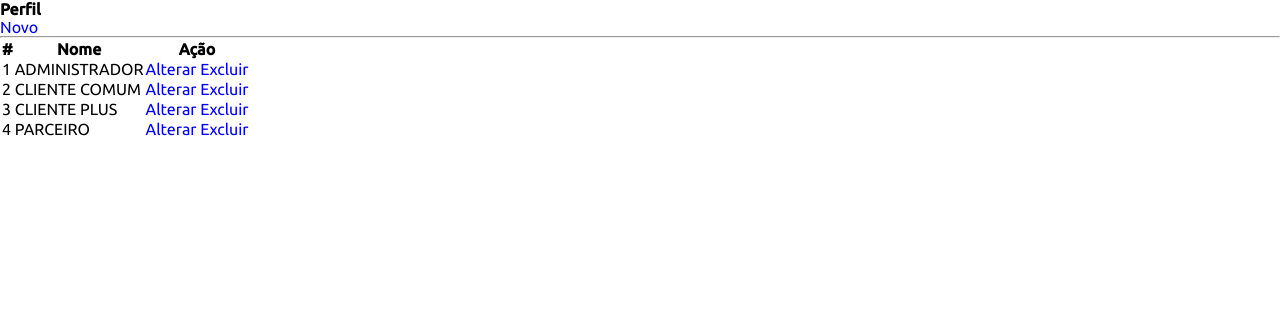
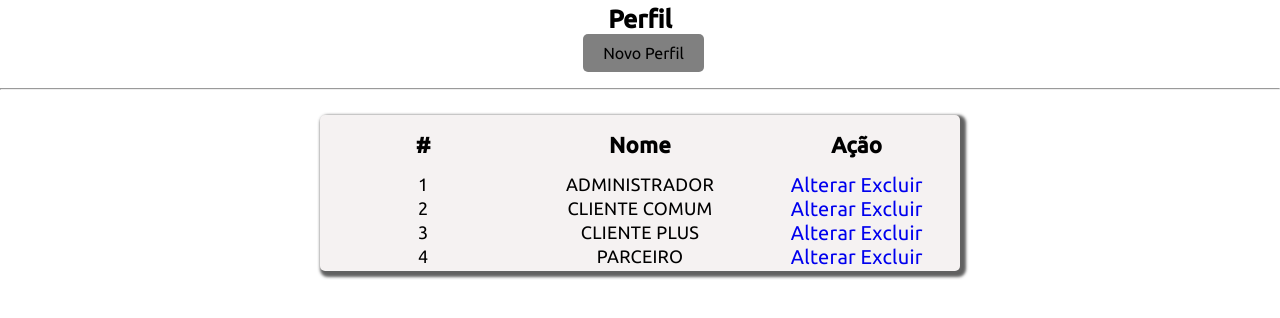
Before and after one commit to mrfelipesensei/FITNOW, a PHP site: page /perfis/index.php in a window 1280 px wide. Shown: the part 123-441 px from the top of the page. Run offline with PHP 8.4, Linux system fonts and the light colour scheme; data comes from the database, SQL or seed files in the repository.

Commit message:
Estilizando perfis/index.php

```diff
--- /dev/null
+++ b/16/crud_1/assests/css/index_perfil.css
@@ -0,0 +1,96 @@
+*{
+    margin: 0;
+    padding: 0;
+    box-sizing: border-box;
+}
+
+h1{
+    text-align: center;
+    font-size: 25px;
+    margin-top: 5px;
+}
+
+.btn {
+    background-color: grey;
+    color: black;
+    border-radius: 5px;
+    border: none;
+    padding: 10px 20px;
+    position: absolute;
+    right: 45%;
+}
+
+.btn:hover{
+    background-color: green;
+    color: white;
+    transition: 1s;
+}
+
+.outcontainer{
+    display: flex;
+    justify-content: center;
+    align-items: center;
+    margin-top: 25px;
+    background-color: #fff;
+}
+
+
+.container{
+    color: #000;
+    display: flex;
+    flex-wrap: wrap;
+    text-align: center;
+    justify-content: center;
+    width: 50%;
+    background-color: rgb(245,242,242);
+    padding: 2px 0;
+    border-radius: 5px;
+    -webkit-box-shadow: 3px 3px 3px 3px rgba(50, 50, 50, 0.77);
+    -moz-box-shadow: 3px 3px 3px 3px rgba(50, 50, 50, 0.77);
+    box-shadow: 3px 3px 3px 3px rgba(50, 50, 50, 0.77);
+}
+
+.container table{
+    width: 100%;
+    max-width: 800px;
+    border-collapse: collapse;
+}
+
+.container table tr th{
+    height: 56px;
+    font-size: 22px;
+    font-weight: 700;
+    letter-spacing: .25px;
+    text-align: center;
+    padding: 0 5px;
+}
+
+.container table tr td {
+    vertical-align: middle;
+    width: 20%;
+    font-size: 18px;
+    font-weight: 400;
+    letter-spacing: 0.25px;
+}
+
+.container table tr td .btns{
+    font-size: 20px;
+}
+
+/*
+.container table tr td .btns{
+    font-size: 14px;
+    margin-left: auto;
+    cursor: pointer;
+    color: #0019ff;
+    border: 2px solid #0019ff;
+    border-radius: 5px;
+    background-color: transparent;
+    margin: 50%;
+    padding: 8px 10px;
+    min-height: 20px;
+}
+
+.container table tr td .btns:hover{
+    background-color: #dbdef6;
+}
--- a/16/crud_1/perfis/index.php
+++ b/16/crud_1/perfis/index.php
@@ -28,6 +28,7 @@
     <link rel="stylesheet" href="../assests/css/modal.css"> <!--modal.css-->
     <link rel="stylesheet" href="../assests/css/login.css"> <!--login.css-->
     <link rel="stylesheet" href="../assests/css/styles.css">
+    <link rel="stylesheet" href="../assests/css/index_perfil.css">
     <title>Perfil</title>
 </head>
 <body>
@@ -49,10 +50,12 @@
     <main>
         <h1>Perfil</h1>
         <section class="section__btn">
-            <a class="btn" href="create.php">Novo</a>
+            <a class="btn" href="create.php">Novo Perfil</a>
         </section>
+        <br><br><br>
         <hr>
-        <section>
+        <div class="outcontainer" >
+            <section class="container">
             <table>
                 <thead>
                     <tr>
@@ -72,15 +75,16 @@
                             <td><?php echo $perfil['idPerfil'];?></td>
                             <td><?= $perfil['nome'];?></td>
                             <td class="td__operacao">
-                                <a class="btnalterar" href="edit.php?id=<?=$perfil['idPerfil'];?>">Alterar</a>
-                                <a class="btnexcluir" href="delete.php?id=<?=$perfil['idPerfil'];?>" onclick="return confirm('Deseja confirmar a operação?');">Excluir</a>
+                                <a class="btns" href="edit.php?id=<?=$perfil['idPerfil'];?>">Alterar</a>
+                                <a class="btns" href="delete.php?id=<?=$perfil['idPerfil'];?>" onclick="return confirm('Deseja confirmar a operação?');">Excluir</a>
                             </td>
                         </tr>
                         <?php endforeach; ?>
                     <?php endif; $dbh = null; ?>
                 </tbody>
             </table>
-        </section>
+            </section>
+        </div>
     </main>
 </body>
 </html>
```
